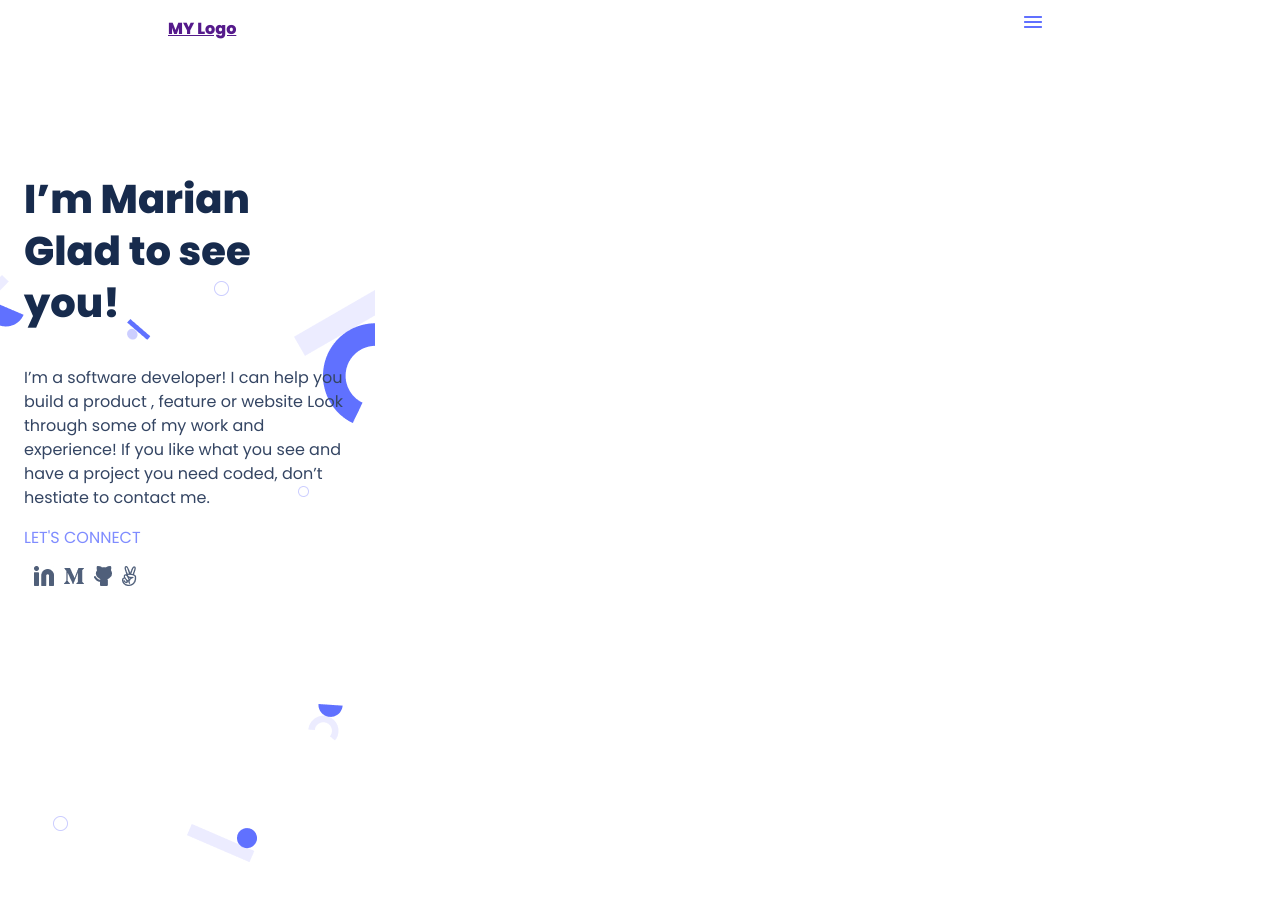
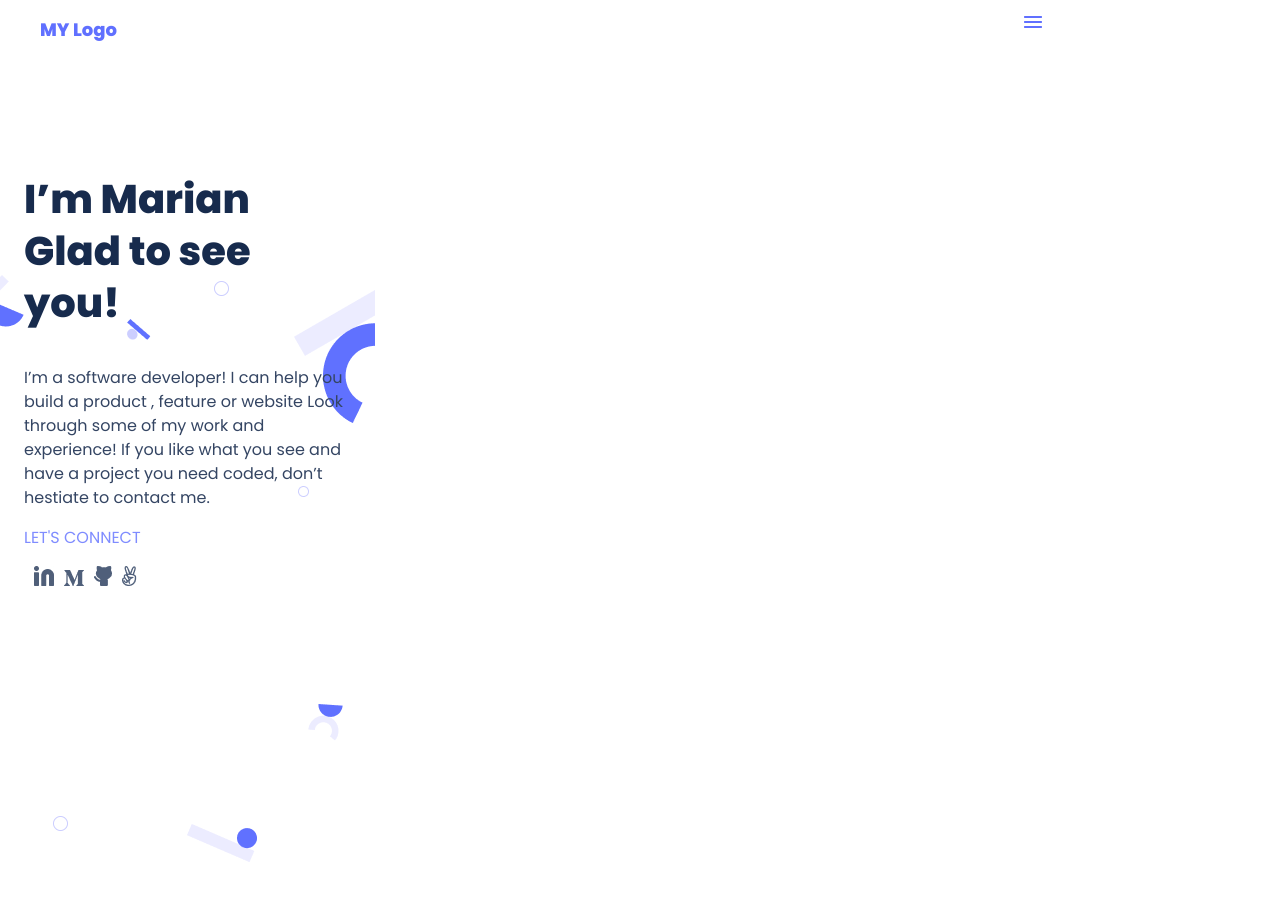
Before and after one commit to massazoum/Portflio, a website: page index.html in a window 1280 px wide. Drawn offline with Linux system fonts and the light colour scheme.

Commit message:
add change style

```diff
--- a/style.css
+++ b/style.css
@@ -13,10 +13,16 @@ body {
 .logo {
   position: absolute;
   display: flex;
-  margin-left: 10%;
   color: #6070ff;
   font-weight: 700;
+}
+
+ul li a {
   text-decoration: none;
+  color: #6070ff;
+  font-family: "Poppins";
+  font-size: 18px;
+  float: left;
 }
 
 .img-logo {
```
